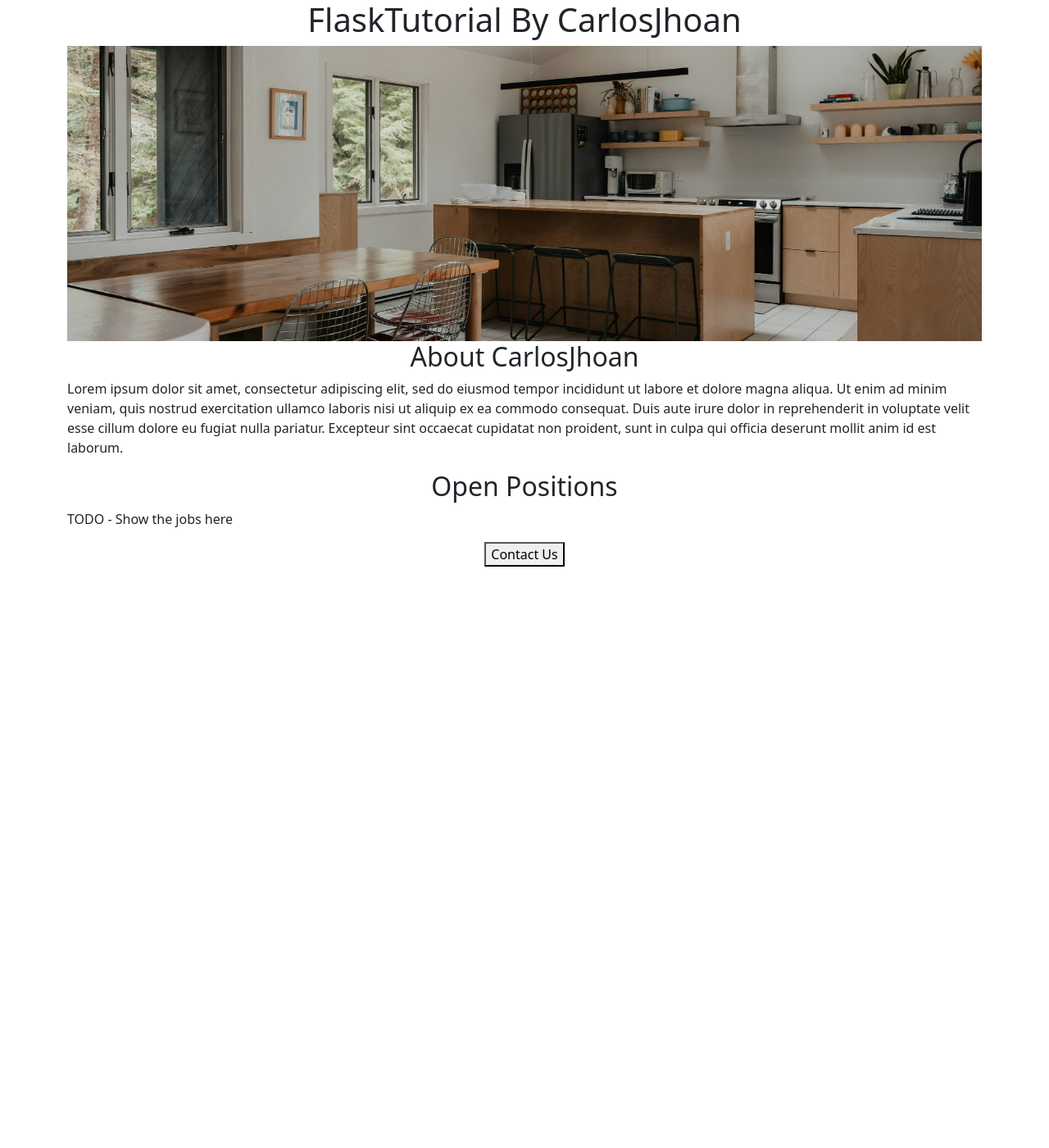
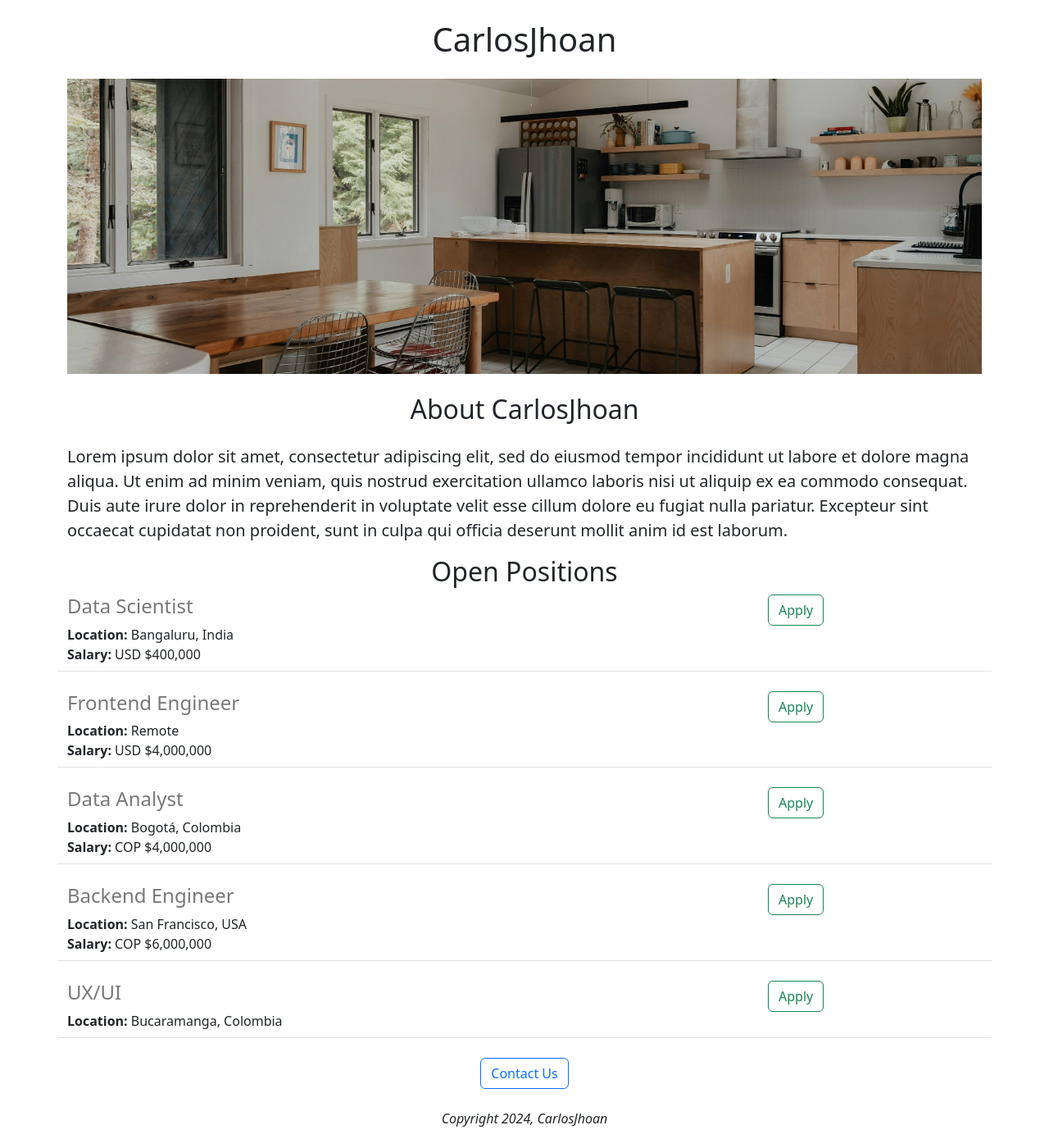
Before and after one commit to carlosjhoan/Flask_tutorial, a Flask app: page / in a window 1280 px wide. Shown: the whole page at 82% size. Before the commit the page ends 691 px from the top, so only its background shows below. Run offline with Flask 3, Linux system fonts and the light colour scheme.

Commit message:
Implementando contenido dinámico

```diff
--- a/app.py
+++ b/app.py
@@ -3,10 +3,43 @@ from flask import Flask, render_template
 
 #print(datetime.now().hour)
 
+# Jobs list
+JOBS = [
+  {
+    'id': 1,
+    'title': 'Data Scientist',
+    'location': 'Bangaluru, India',
+    'salary': 'USD $400,000'
+  },
+  {
+    'id': 2,
+    'title': 'Frontend Engineer',
+    'location': 'Remote',
+    'salary': 'USD $4,000,000'
+  },
+  {
+    'id': 3,
+    'title': 'Data Analyst',
+    'location': 'Bogotá, Colombia',
+    'salary': 'COP $4,000,000'
+  },
+  {
+    'id': 4,
+    'title': 'Backend Engineer',
+    'location': 'San Francisco, USA',
+    'salary': 'COP $6,000,000'
+  },
+  {
+    'id': 5,
+    'title': 'UX/UI',
+    'location': 'Bucaramanga, Colombia',
+  }
+]
+
 app = Flask(__name__)
 @app.route('/')
 def hello_world():
-    return render_template('home.html')
+    return render_template('home.html', jobs = JOBS, company_name = 'CarlosJhoan')
 
 if __name__ == "__main__":
     app.run(host='0.0.0.0', debug = True)
--- a/templates/home.html
+++ b/templates/home.html
@@ -14,6 +14,9 @@
         height: 360px;
         object-fit: cover
       }
+      /*body{
+        height: 110vh
+      }*/
       /*.roboto-thin {
         font-family: "Roboto", sans-serif;
         font-weight: 100;
@@ -52,14 +55,19 @@
 
   <body>
     <div class = "container">
-      <h1 class = "text-center">FlaskTutorial By CarlosJhoan</h1>
+      <h1 class = "text-center  mt-4 mb-4">{{company_name}}</h1>
       <img class = "img-fluid" id = "banner" src="https://e7e256ce-5b6d-4d09-a3f1-21c715703e92-00-1ygup2ym03t0p.kirk.replit.dev:5000/static/kitchen.jpg"  alt="">
-      <h2 class = "text-center">About CarlosJhoan</h2>
-      <p>Lorem ipsum dolor sit amet, consectetur adipiscing elit, sed do eiusmod tempor incididunt ut labore et dolore magna aliqua. Ut enim ad minim veniam, quis nostrud exercitation ullamco laboris nisi ut aliquip ex ea commodo consequat. Duis aute irure dolor in reprehenderit in voluptate velit esse cillum dolore eu fugiat nulla pariatur. Excepteur sint occaecat cupidatat non proident, sunt in culpa qui officia deserunt mollit anim id est laborum.</p>
+      <h2 class = "text-center  mt-4 mb-4">About CarlosJhoan</h2>
+      <p class = "lead">Lorem ipsum dolor sit amet, consectetur adipiscing elit, sed do eiusmod tempor incididunt ut labore et dolore magna aliqua. Ut enim ad minim veniam, quis nostrud exercitation ullamco laboris nisi ut aliquip ex ea commodo consequat. Duis aute irure dolor in reprehenderit in voluptate velit esse cillum dolore eu fugiat nulla pariatur. Excepteur sint occaecat cupidatat non proident, sunt in culpa qui officia deserunt mollit anim id est laborum.</p>
       <h2 class = "text-center">Open Positions</h2>
-      <p>TODO - Show the jobs here</p>
-      <div style= "text-align:center;" >
-        <button style = "cursor:pointer;">Contact Us</button>
+      <div>
+        {% for job in jobs %}
+          {% include 'jobItem.html' %}
+        {% endfor %}
+      </div>
+      <div class = "text-center" >
+        <button style = "cursor:pointer;" class = "btn btn-outline-primary">Contact Us</button>
+        <p class = "mt-4 mb-4"><em>Copyright 2024, CarlosJhoan</em></p>
       </div>
 
     </div>
--- /dev/null
+++ b/templates/jobItem.html
@@ -0,0 +1,12 @@
+<div class ="border-bottom mb-4 row" style = "padding-bottom:8px">
+  <div class = "col-9">
+    <h4 style = "color:rgb(120, 120, 120)">{{job['title']}}</h4>
+    <div><b>Location:</b> {{job['location']}}</div>
+    {% if 'salary' in job %}
+    <div><b>Salary:</b> {{job['salary']}}</div>
+    {% endif %}
+    </div>
+  <div class="col-3">
+    <button type="button" class="btn btn-outline-success">Apply</button>
+  </div>
+</div>
```
